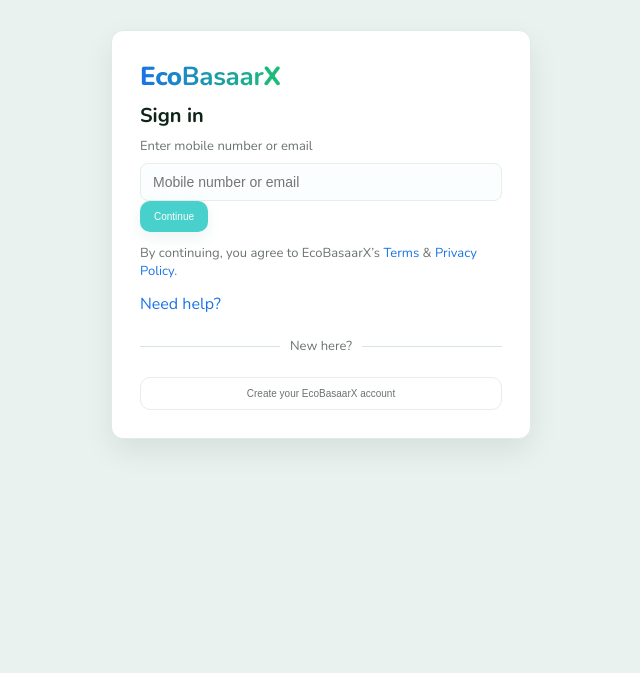
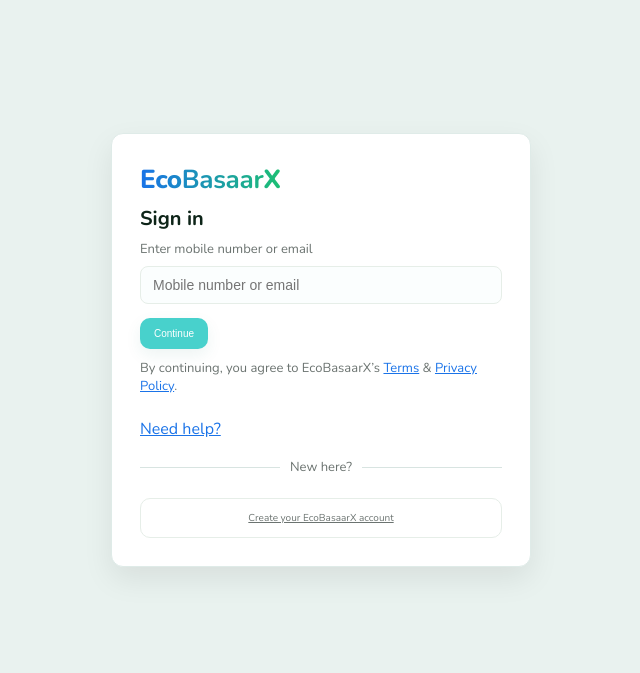
Before and after one commit to Keerthana004/EcoBazaarX-smart-shopping-asst, a plain HTML site: page Ecobazaar-smart-asst/EcoBasaarX-frontend/signin.html in a window 1280 px wide. Shown: the whole page, without its empty margins (319-959 px from the left). Drawn offline with nearby package versions, Linux system fonts and the light colour scheme.

Commit message:
signin.html for improved layout and accessibility
Updated the sign-in page layout and structure for better user experience.

```diff
--- a/Ecobazaar-smart-asst/EcoBasaarX-frontend/signin.html
+++ b/Ecobazaar-smart-asst/EcoBasaarX-frontend/signin.html
@@ -4,47 +4,70 @@
   <meta charset="utf-8"/>
   <meta name="viewport" content="width=device-width,initial-scale=1"/>
   <title>EcoBasaarX — Sign In</title>
+
+  <link href="https://fonts.googleapis.com/css2?family=Nunito:wght@300;400;600;700;800&display=swap" rel="stylesheet">
   <link rel="stylesheet" href="style.css">
-  <link href="https://fonts.googleapis.com/css2?family=Nunito:wght@300;400;600;700;800&display=swap" rel="stylesheet">
 </head>
 
 <body>
+  <!-- centered sign-in area -->
+  <main class="site-main signin-page">
+    <div class="container" style="min-height: calc(100vh - 160px); display:flex; align-items:center;">
+      <div style="margin:auto; width:100%; max-width:420px;">
+        <div class="signin-card" role="main" aria-labelledby="signinTitle">
+          <div class="brand">
+            <div class="eco-logo">Eco<span>Basaar</span>X</div>
+          </div>
 
-  <main class="signin-card">
-
-    <header class="brand">
-      <div class="eco-logo">Eco<span>Basaar</span>X</div>
-    </header>
-
-    <h2 class="title">Sign in</h2>
+          <h2 id="signinTitle">Sign in</h2>
 
           <form id="signinForm" novalidate>
-
             <label class="field">
               <span class="label-text">Enter mobile number or email</span>
               <input id="signinInput" type="text" placeholder="Mobile number or email" required>
             </label>
 
+            <div class="actions" style="margin-top:14px;">
               <button type="submit" class="btn primary">Continue</button>
+            </div>
 
-      <p class="small-note">
-        By continuing, you agree to EcoBasaarX’s
-        <a href="#" style="color:var(--blue); text-decoration:none;">Terms</a> &amp;
-        <a href="#" style="color:var(--blue); text-decoration:none;">Privacy Policy</a>.
+            <p class="small-note" style="margin-top:10px;">
+              By continuing, you agree to EcoBasaarX’s <a href="#" style="color:var(--blue)">Terms</a> &amp;
+              <a href="#" style="color:var(--blue)">Privacy Policy</a>.
             </p>
 
-      <a href="#" class="help-link" style="color:var(--blue); text-decoration:none; display:block; margin-top:6px;">Need help?</a>
+            <a class="help-link" href="#" style="color:var(--blue); display:inline-block; margin-top:10px;">Need help?</a>
 
-      <div class="divider">
-        <span>New here?</span>
+            <div class="divider" style="margin-top:18px"><span>New here?</span></div>
+
+            <div style="margin-top:8px;">
+              <a href="register.html" class="btn ghost" style="width:100%; display:inline-block; text-align:center; padding:12px 14px;">Create your EcoBasaarX account</a>
             </div>
-
-      <button type="button" id="createAccount" class="btn ghost" style="width:100%;">Create your EcoBasaarX account</button>
-
           </form>
-
+        </div>
+      </div>
+    </div>
   </main>
 
   <script src="auth.js"></script>
+
+  <!-- same helper to set right panel position on this page too -->
+  <script>
+  document.addEventListener('DOMContentLoaded', () => {
+    const header = document.querySelector('.site-header');
+    const root = document.documentElement;
+    const rightPanel = document.querySelector('.right-panel');
+
+    function updateRightPanelPosition(){
+      if (!header || !rightPanel) return;
+      const headerH = header.getBoundingClientRect().height || 64;
+      const top = headerH + 12;
+      root.style.setProperty('--right-panel-top', top + 'px');
+      rightPanel.style.top = top + 'px';
+    }
+    updateRightPanelPosition();
+    window.addEventListener('resize', updateRightPanelPosition);
+  });
+  </script>
 </body>
 </html>
```
Lines whose indentation alone changed are shown as unchanged.
